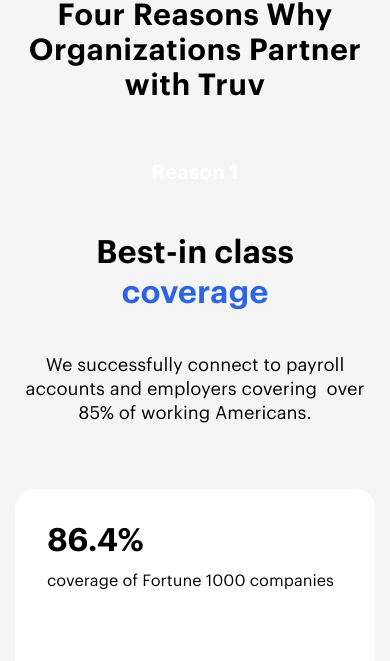
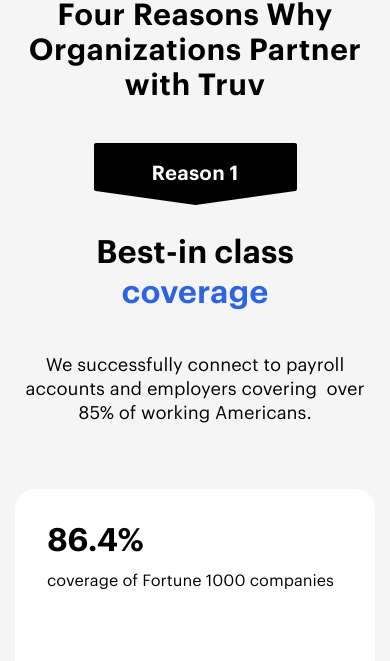
Before and after one commit to presto-agency/Truv, a website: page #src/benchmark.html in a window 390 px wide. Shown: the part 2456-3117 px from the top of the page. Drawn offline with nearby package versions, Linux system fonts and the light colour scheme; files that its build step writes are made by us from their sources; files whose address does not match are found by name; a web font is replaced by a local one.

Commit message:
fix: heading-title

```diff
--- a/#src/scss/components.scss
+++ b/#src/scss/components.scss
@@ -91,26 +91,17 @@
     transform: translateY(-50%);
     width: 184px;
     height: 59px;
-    &:before{
-      content: '';
-      position: absolute;
-      top: 0;
-      left: 0;
-      width: 100%;
-      height: 100%;
-      z-index: -1;
-      background-image: url("../img/benchmark/triangle.svg");
-      background-size: contain;
-      background-position: center;
-      background-repeat: no-repeat;
-    }
+    background-image: url("../img/benchmark/triangle.svg");
+    background-size: contain;
+    background-position: center;
+    background-repeat: no-repeat;
     p{
       font-size: 20px;
       line-height: 28px;
       letter-spacing: 0.2px;
       font-weight: 600;
       color: #fff;
-      padding: 16px 28px;
+      padding: 16px 45px 16px 28px;
       width: 100%;
     }
   }
@@ -135,12 +126,10 @@
       width: 203px;
       height: 62px;
       margin: 0 auto 28px;
+      background-image: url("../img/benchmark/triangle-mob.svg");
       p{
         text-align: center;
-      }
-      &:before{
-        background-size: 203px 62px;
-        background-image: url("../img/benchmark/triangle-mob.svg");
+        padding: 17px 46px;
       }
     }
   }
```
Also changed, not shown: docs/css/style.css, docs/css/style.min.css.
